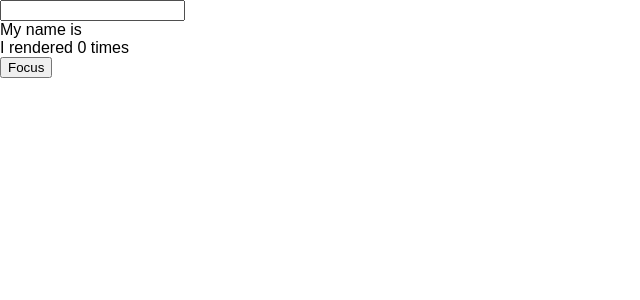
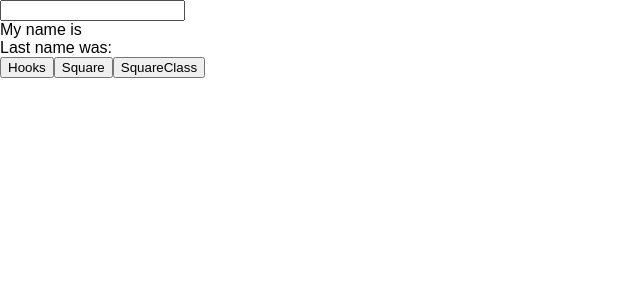
Before and after one commit to esoft-school-2022/react-basics-tutorial, a React (Create React App) app: page / in a window 1280 px wide. Shown: the top 300 px of the page, without its empty margins (0-640 px from the left). Built offline with nearby package versions, Linux system fonts and the light colour scheme; the HTML template or start-up script is replaced by a standard one.

Commit message:
add Index to handle all Components

```diff
--- a/src/App.js
+++ b/src/App.js
@@ -1,14 +1,25 @@
-import React from 'react';
+import React, { useState } from 'react';
 import Square from './components/Square'
 import boxes from './boxes'
 import SquareClass from "./components/SquareClass";
 import Hooks from './components/Hooks';
+import Index from './components';
 
 export default function App() {
 
+  const [component, setComponent] = useState('hooks');
+
+  const setNewComponent = (c) => {
+    console.log(c);
+    setComponent(c);
+  }
+
   return (
     <div>
-        <Hooks />
+        <Index component={component} boxes={boxes}/>
+        <button value='hooks' onClick={(e) => setNewComponent(e.target.value)}>Hooks</button>
+        <button value='square' onClick={(e) => setNewComponent(e.target.value)}>Square</button>
+        <button value='squareClass' onClick={(e) => setNewComponent(e.target.value)}>SquareClass</button>
     </div>
   )
 }
--- a/src/components/Hooks.js
+++ b/src/components/Hooks.js
@@ -1,26 +1,19 @@
 import React, { useEffect, useRef, useState} from 'react';
 
-function Hooks(props) {
+function Hooks() {
 
     const [name, setName] = useState('');
-    const [count, setCount] = useState(0);
-    const inputRef = useRef();
+    const prevName = useRef();
 
-    const changeName = (name) => {
-        setName(name);
-        setCount(prevCount => prevCount + 1);
-    }
-
-    function focus() {
-            inputRef.current.focus()
-    }
+    useEffect(() => {
+        prevName.current = name
+    });
 
     return (
         <div>
-            <input ref={inputRef} value={name} onChange={e => setName(() => changeName(e.target.value))}></input>
+            <input value={name} onChange={(e) => setName(e.target.value)}></input>
             <div>My name is {name}</div>
-            <div>I rendered {count} times</div>
-            <button onClick={focus}>Focus</button>
+            <div>Last name was: {prevName.current}</div>
         </div>
     )
 }
--- a/src/components/SquareClass.js
+++ b/src/components/SquareClass.js
@@ -14,30 +14,6 @@ export default class SquareClass extends React.Component{
                 backgroundColor: 'white'
             }
         };
-    }
-
-    componentDidMount() {
-        setTimeout(() => {
-            this.setState({
-                ...this.state,
-                styles: {
-                    backgroundColor: 'yellow'
-                }
-            });
-        },3000);
-    }
-
-    componentDidUpdate(prevProps, prevState, snapshot) {
-        if (prevState.on !== this.state.on) {
-            setTimeout(() => {
-                this.setState({
-                    ...this.state,
-                    styles: {
-                        backgroundColor: 'blue'
-                    }
-                });
-            },3000);
-        }
     }
 
     changeStyles = () => {
--- /dev/null
+++ b/src/components/index.js
@@ -0,0 +1,43 @@
+import React, { Component } from 'react';
+import Hooks from './Hooks';
+import SquareClass from './SquareClass';
+import Square from './Square';
+
+class Index extends Component {
+    render() {
+        const {
+            component,
+            boxes
+        } = this.props;
+
+        return (
+            <div>
+                {
+                    component === 'hooks' && (
+                        <Hooks />
+                    )
+                }
+                {
+                    component === 'squareClass' && (
+                        boxes.map((box) => {
+                            return (
+                            <SquareClass key={box.id} box={box} />
+                            )
+                        })
+                    )
+                }
+                {
+                    component === 'square' && (
+                        boxes.map((box) => {
+                            return (
+                            <Square key={box.id} box={box} />
+                            )
+                        })
+                    )
+                }
+            </div>
+        )
+    }
+}
+
+export default Index;
```
